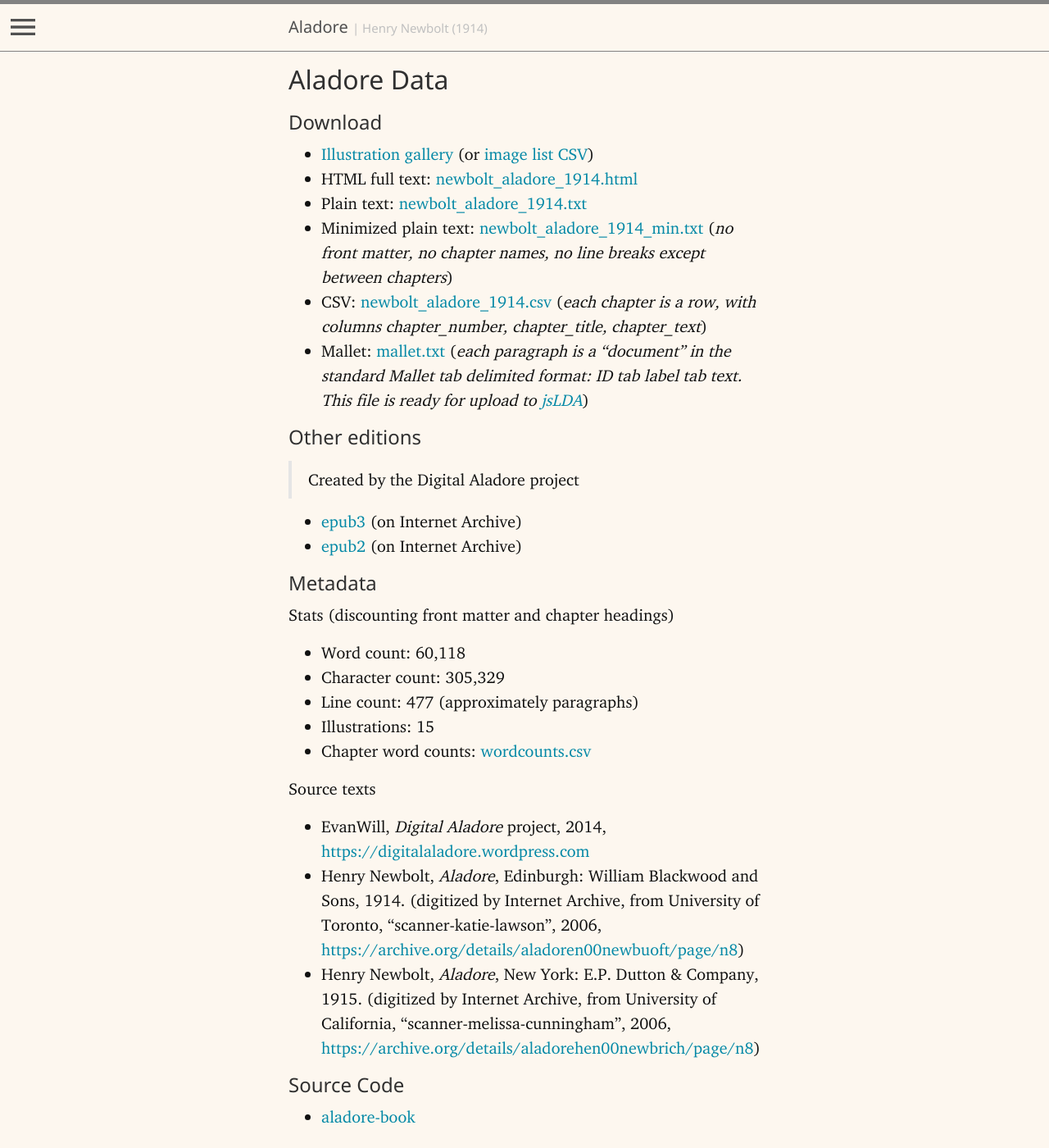
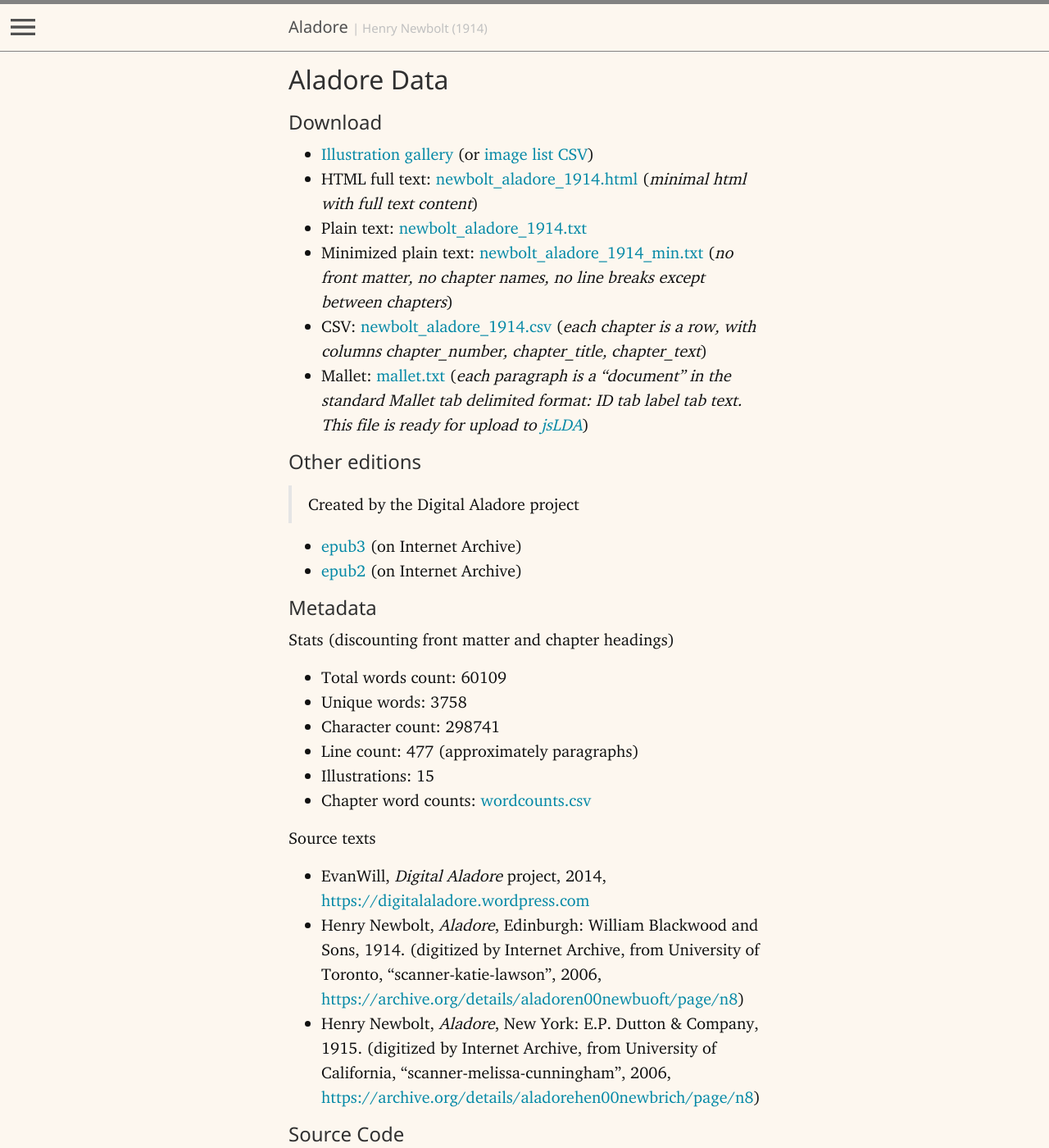
Before and after one commit to evanwill/aladore-book, a Jekyll site: the page built from data/index.md, in a window 1280 px wide and 1400 px high. Shown: the whole window at 82% size. Built offline with Jekyll 4.4.1, drawn with Linux system fonts in a browser that asks for light colours.

Commit message:
generate count metadata in data index

```diff
--- a/data/index.md
+++ b/data/index.md
@@ -6,7 +6,7 @@ layout: page
 ## Download
 
 - [Illustration gallery]({{ '/data/gallery.html' | absolute_url }}) (or [image list CSV]({{ '/data/image_list.csv' | absolute_url }}))
-- HTML full text: [newbolt_aladore_1914.html]({{ '/data/newbolt_aladore_1914.html' | absolute_url }})
+- HTML full text: [newbolt_aladore_1914.html]({{ '/data/newbolt_aladore_1914.html' | absolute_url }}) (*minimal html with full text content*)
 - Plain text: [newbolt_aladore_1914.txt]({{ '/data/newbolt_aladore_1914.txt' | absolute_url }})
 - Minimized plain text: [newbolt_aladore_1914_min.txt]({{ '/data/newbolt_aladore_1914_min.txt' | absolute_url }}) (*no front matter, no chapter names, no line breaks except between chapters*)
 - CSV: [newbolt_aladore_1914.csv]({{ '/data/newbolt_aladore_1914.csv' | absolute_url }}) (*each chapter is a row, with columns chapter_number, chapter_title, chapter_text*)
@@ -21,10 +21,29 @@ layout: page
 
 ## Metadata
 
+{% comment %} Capture list of characters to remove (punctionation) {% endcomment %}
+{%- capture remove_list -%}~ ` ! # % ^ * ( ) + = { } [ ] | \ : ; . , < > / ? " —{%- endcapture -%}
+{% comment %} Capture full text {% endcomment %}
+{%- assign chapters = site.html_pages | where: "layout", "chapter" -%}
+{%- capture full_text -%}
+{%- for c in chapters -%}
+{%- unless c.frontmatter -%}
+{{ c.content | strip_html | normalize_whitespace }} {% endunless %}{% endfor %}{%- endcapture -%}
+{% comment %} remove stuff {% endcomment %}
+{%- assign remove_list = remove_list | split: " " -%}
+{%- for r in remove_list -%}
+{%- assign full_text = full_text | replace: r, " " -%}
+{%- endfor -%}
+{%- assign full_text = full_text | downcase | normalize_whitespace -%}
+{%- assign word_count = full_text | number_of_words -%}
+{%- assign unique_words = full_text | split: " " | uniq | size -%}
+{%- assign character_count = full_text | size -%}
+
 Stats (discounting front matter and chapter headings)
 
-- Word count: 60,118
-- Character count: 305,329
+- Total words count: {{ word_count }}
+- Unique words: {{ unique_words }}
+- Character count: {{ character_count }}
 - Line count: 477 (approximately paragraphs)
 - Illustrations: 15
 - Chapter word counts: [wordcounts.csv]({{ '/data/wordcounts.csv' | absolute_url }})
```
